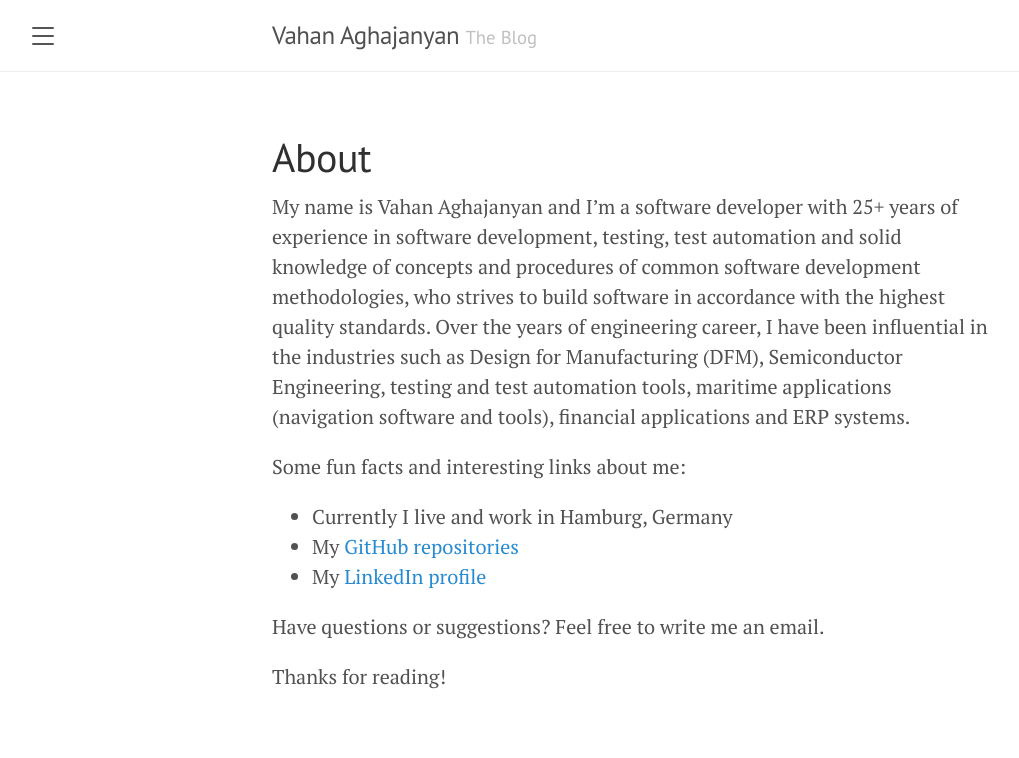
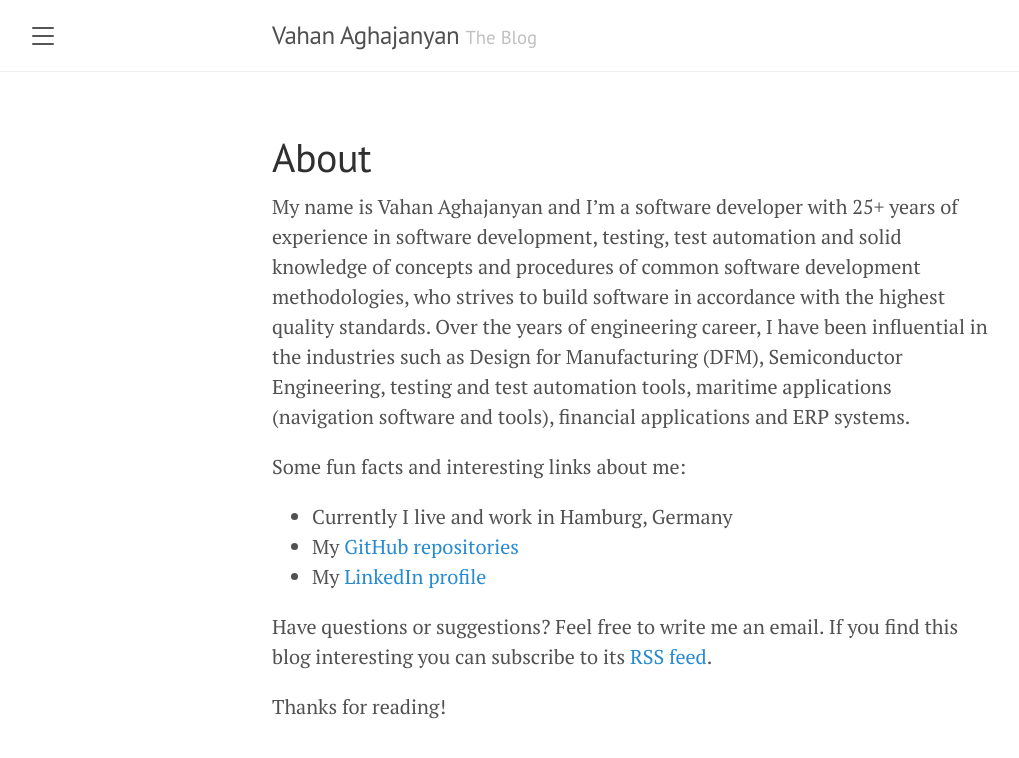
Before and after one commit to vahancho/vahancho.github.io, a Jekyll site: the page built from about.md, in a window 1280 px wide. Shown: the top 758 px of the page, without its empty margins (8-1027 px from the left). Built offline with Jekyll 4.4.1, drawn with Linux system fonts in a browser that asks for light colours.

Commit message:
Add the RSS feed link and improve the copyright message.

```diff
--- a/_includes/sidebar.html
+++ b/_includes/sidebar.html
@@ -26,16 +26,19 @@
     {% endfor %}
 
     <a class="sidebar-nav-item" href="{{ site.github.repo }}">GitHub projects</a>
-    <span class="sidebar-nav-item">Currently v{{ site.version }}</span>
+    <a class="sidebar-nav-item" href="https://vahancho.github.io/atom.xml">RSS feed</a>
   </nav>
+
+  <div class="sidebar-item">
+    <p>
+      Version: v{{ site.version }}
+    </p>
+    <p>
+      &copy; {{ site.time | date: '%Y' }} Vahan Aghajanyan. All rights reserved.
+    </p>
+  </div>
 
   <div class="sidebar-item">
     <p>This web site is made using the <a href="https://github.com/poole/lanyon">Lanyon</a> Jekill theme</p>
   </div>
-
-  <div class="sidebar-item">
-    <p>
-      &copy; {{ site.time | date: '%Y' }} All rights reserved.
-    </p>
-  </div>
 </div>
--- a/about.md
+++ b/about.md
@@ -19,5 +19,6 @@ Some fun facts and interesting links about me:
 * My [LinkedIn profile](www.linkedin.com/in/vahancho)
 
 Have questions or suggestions? Feel free to write me an email.
+If you find this blog interesting you can subscribe to its [RSS feed](https://vahancho.github.io/atom.xml).
 
 Thanks for reading!
```
